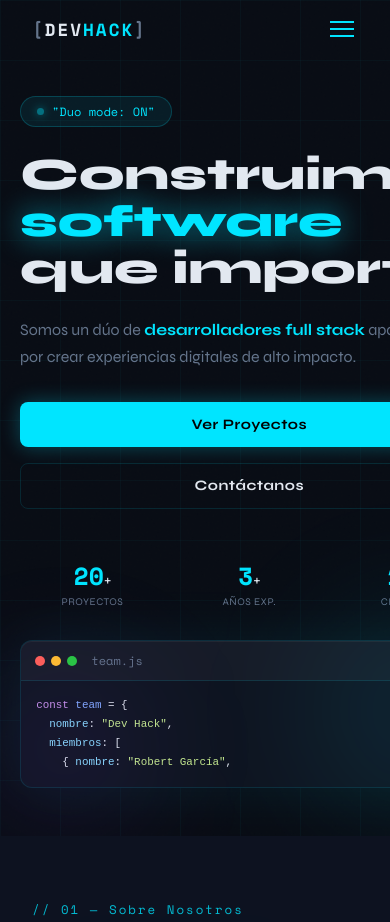
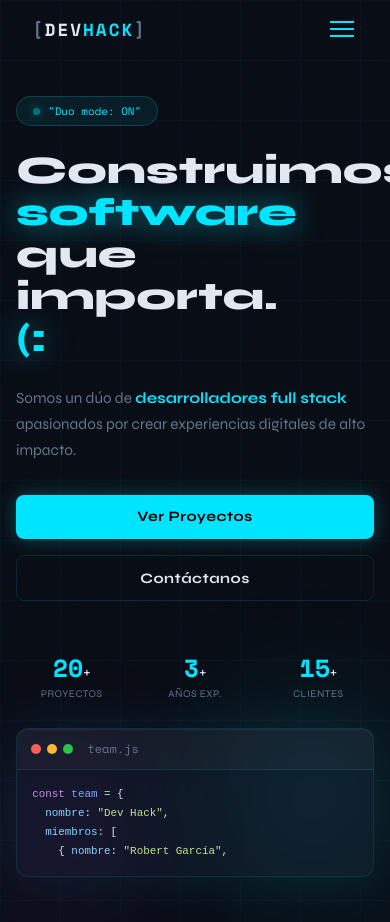
Before and after one commit to Alejxghx/Landing_page, a plain HTML site: page index.html in a window 390 px wide. Shown: the top 922 px of the page. Drawn offline with nearby package versions, Linux system fonts and the light colour scheme.

Commit message:
Implemente '(:' para comprobar que se actualice en cloud run

```diff
--- a/index.html
+++ b/index.html
@@ -43,6 +43,7 @@
         <span class="line" data-delay="0">Construimos</span>
         <span class="line accent-glow" data-delay="100">software</span>
         <span class="line" data-delay="200">que importa.</span>
+        <span class="line accent-glow" data-delay="100">(:</span>
       </h1>
       <p class="hero-sub">
         Somos un dúo de <span class="highlight">desarrolladores full stack</span> apasionados por crear experiencias digitales de alto impacto.
--- a/styles.css
+++ b/styles.css
@@ -852,14 +852,24 @@
       padding: 7rem 2rem 4rem;
       gap: 2.25rem;
     }
-    .hero-content { max-width: 680px; }
+    .hero, .hero-content, .hero-visual {
+      min-width: 0;
+      max-width: 100%;
+    }
+    .hero-content {
+      width: 100%;
+      max-width: 680px;
+    }
     .hero-visual {
       display: block;
       width: min(100%, 680px);
       justify-self: stretch;
       order: 2;
     }
-    .code-window { border-radius: 12px; }
+    .code-window {
+      max-width: 100%;
+      border-radius: 12px;
+    }
     .code-body {
       max-height: 360px;
       padding: 1.15rem;
@@ -892,14 +902,26 @@
   @media (max-width: 600px) {
     section { padding: 4rem 0; }
     .hero {
-      padding: 6rem 1.25rem 3rem;
-      gap: 2rem;
+      padding: 6rem 1rem 3rem;
+      gap: 1.75rem;
+    }
+    .hero-badge {
+      max-width: 100%;
+      font-size: 0.68rem;
+      white-space: normal;
     }
     .hero-title {
-      font-size: clamp(2.35rem, 13vw, 2.8rem);
+      max-width: 100%;
+      font-size: clamp(2rem, 10vw, 2.45rem);
+      line-height: 1.08;
       letter-spacing: 0;
+      overflow-wrap: normal;
     }
-    .hero-sub { font-size: 1rem; }
+    .hero-title .line { max-width: 100%; }
+    .hero-sub {
+      max-width: 100%;
+      font-size: 0.96rem;
+    }
     .hero-stats {
       display: grid;
       grid-template-columns: repeat(3, 1fr);
@@ -915,6 +937,8 @@
     .stat-divider { display: none; }
     .code-header { padding: 0.7rem 0.9rem; }
     .code-body {
+      min-width: 0;
+      max-width: 100%;
       max-height: 300px;
       padding: 0.95rem;
       font-size: 0.68rem;
@@ -922,7 +946,15 @@
     }
     .scroll-hint { display: none; }
     .tech-grid { grid-template-columns: repeat(2, 1fr); }
-    .hero-cta { flex-direction: column; }
-    .btn { justify-content: center; text-align: center; }
+    .hero-cta {
+      width: 100%;
+      flex-direction: column;
+    }
+    .btn {
+      width: 100%;
+      justify-content: center;
+      text-align: center;
+      padding-inline: 1rem;
+    }
     .form-row { grid-template-columns: 1fr; }
   }
```
